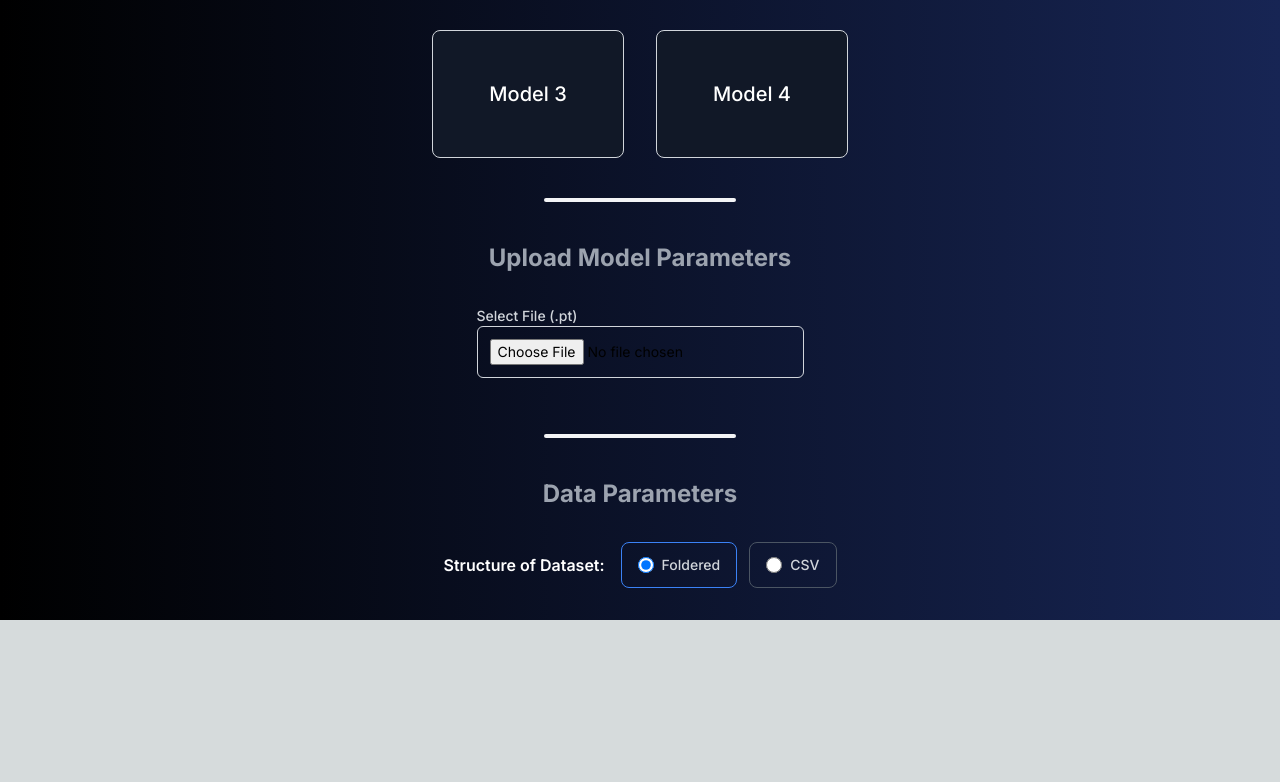
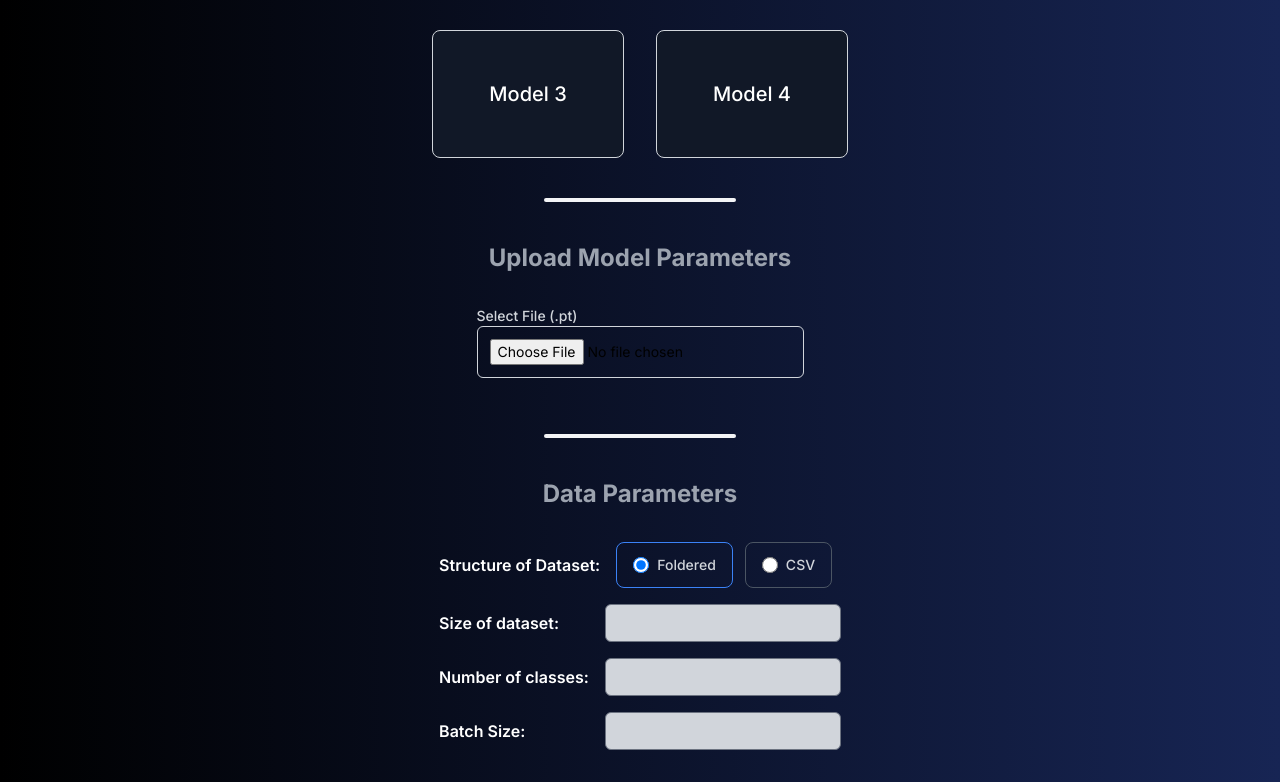
Before and after one commit to benJames9/ml-privacy-framework, a Next.js app in the folder frontend/: page / in a window 1280 px wide. Shown: the part 358-1140 px from the top of the page. Before the commit the page ends 978 px from the top, so only its background shows below. Built offline with nearby package versions, Linux system fonts and the light colour scheme.

Commit message:
feat(frontend): add numerical input boxes for dataset parameters

```diff
--- a/frontend/src/components/DatasetParams.tsx
+++ b/frontend/src/components/DatasetParams.tsx
@@ -2,10 +2,14 @@
 import { useState } from "react";
 import Radio from "./Radio";
 import TextInput from "./TextInput";
+import NumberInput from "./NumberInput";
 
 const DatasetParams: React.FC = () => {
   const [datasetStructure, setDatasetStructure] = useState<"Foldered" | "CSV">("Foldered");
   const [csvPath, setCsvPath] = useState<string>("");
+  const [datasetSize, setDatasetSize] = useState<number>(0);
+  const [numClasses, setNumClasses] = useState<number>(0);
+  const [batchSize, setBatchSize] = useState<number>(0);
 
   const handleStructureChange = (e: React.ChangeEvent<HTMLInputElement>) => {
     console.log(e.target.value);
@@ -13,10 +17,19 @@ const DatasetParams: React.FC = () => {
   }
 
   const handleInputChange = (field: string, value: string) => {
+    // TODO: add validation
     switch (field) {
       case "csvPath":
-        console.log(value);
         setCsvPath(value);
+        break;
+      case "datasetSize":
+        setDatasetSize(parseInt(value));
+        break;
+      case "numClasses":
+        setNumClasses(parseInt(value));
+        break;
+      case "batchSize":
+        setBatchSize(parseInt(value));
         break;
       default:
         break;
@@ -33,8 +46,23 @@ const DatasetParams: React.FC = () => {
         </div>
       </div>
       {datasetStructure === "CSV" && (
-        <TextInput label="Path to CSV file:" onChange={(e) => handleInputChange("csvPath", e.target.value)} />
+        <TextInput
+          label="Path to CSV file:"
+          onChange={(e) => handleInputChange("csvPath", e.target.value)}
+        />
       )}
+      <NumberInput
+        label="Size of dataset:"
+        onChange={(e) => handleInputChange("datasetSize", e.target.value)}
+      />
+      <NumberInput
+        label="Number of classes:"
+        onChange={(e) => handleInputChange("numClasses", e.target.value)}
+      />
+      <NumberInput
+        label="Batch Size:"
+        onChange={(e) => handleInputChange("batchSize", e.target.value)}
+      />
     </div>
   );
 }
--- /dev/null
+++ b/frontend/src/components/NumberInput.tsx
@@ -0,0 +1,18 @@
+interface NumberInputProps {
+  label: string;
+  onChange: (event: React.ChangeEvent<HTMLInputElement>) => void;
+}
+
+const NumberInput: React.FC<NumberInputProps> = ({ label, onChange }) => {
+  return (
+    <div className="flex mt-4 justify-between items-center">
+      <h3 className="font-semibold text-white mr-4">{label}</h3>
+      <input
+        type="number"
+        onChange={onChange}
+        className="text-black bg-gray-300 border border-gray-500 rounded-md py-2 px-3 focus:ring-blue-500 focus:border-blue-500 sm:text-sm" />
+    </div>
+  )
+}
+
+export default NumberInput;
--- a/frontend/src/components/TextInput.tsx
+++ b/frontend/src/components/TextInput.tsx
@@ -10,7 +10,7 @@ const TextInput: React.FC<TextInputProps> = ({ label, onChange }) => {
       <input
         type="text"
         onChange={onChange}
-        className="text-black bg-gray-100 border border-gray-300 rounded-md py-2 px-3 focus:ring-blue-500 focus:border-blue-500 sm:text-sm"
+        className="text-black bg-gray-300 border border-gray-500 rounded-md py-2 px-3 focus:ring-blue-500 focus:border-blue-500 sm:text-sm"
       />
     </div>
   )
```
